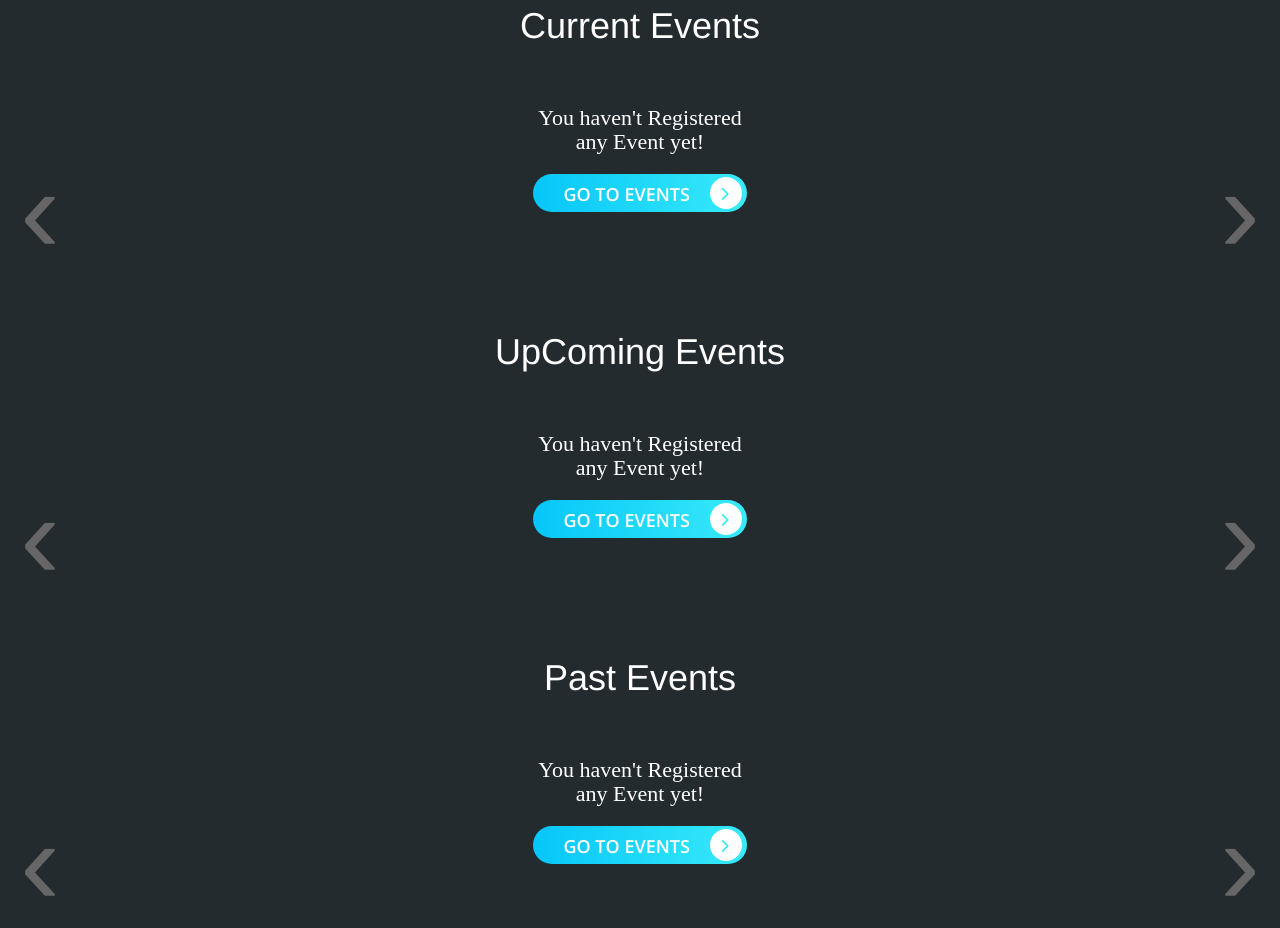
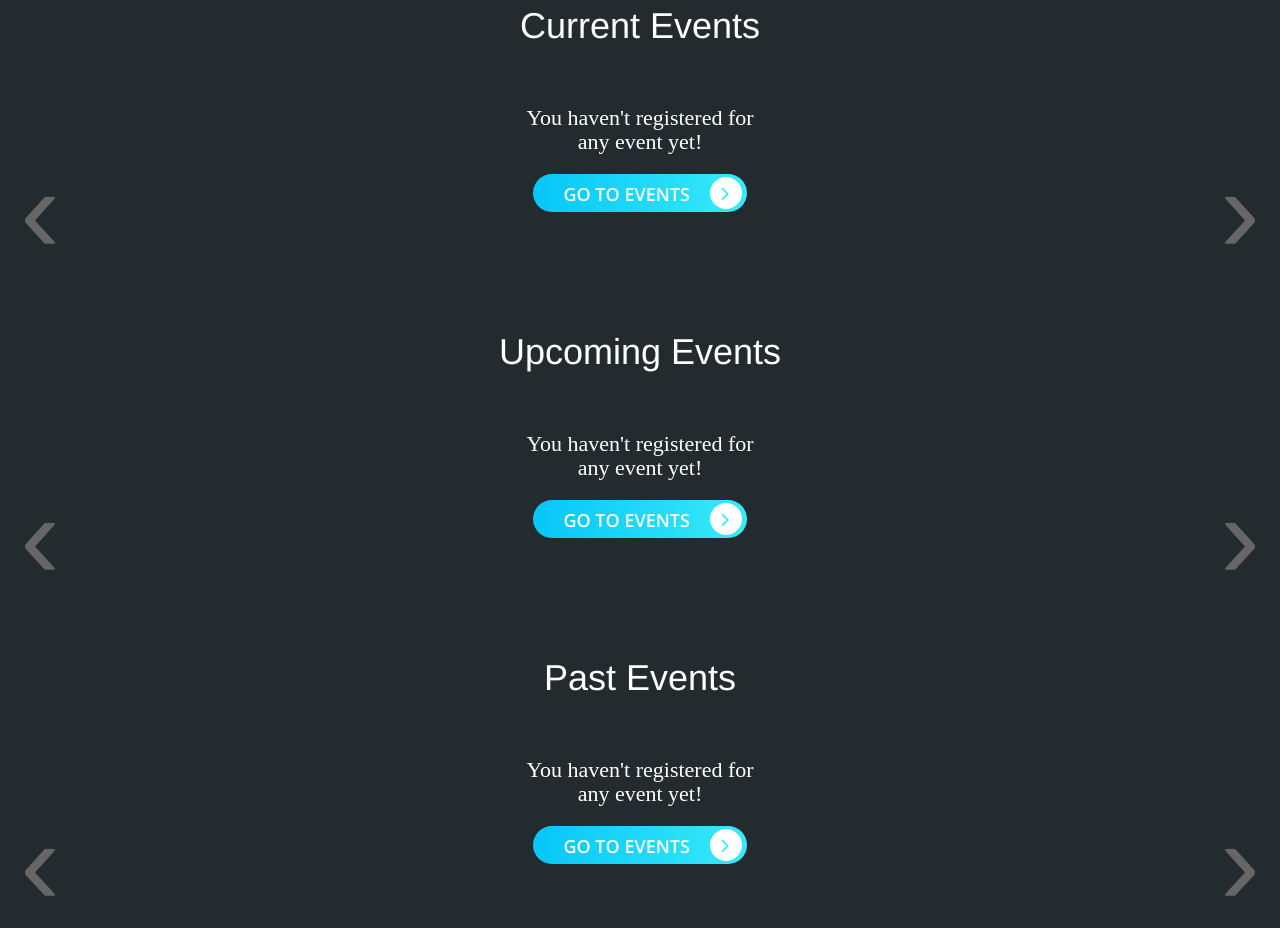
Before and after one commit to osc-vitap/oschub, a Django app: page /dashboard/ in a window 1280 px wide. Shown: the part 2073-3001 px from the top of the page. Run offline with Django 3.2, Linux system fonts and the light colour scheme; the visitor is signed in with stand-in values (Sample User, id 1); data that the repository does not hold is empty; some libraries are stand-ins or nearby versions; some web fonts are replaced.

Commit message:
Minor fixes in content.

```diff
--- a/dashboard/templates/dashboard/about.html
+++ b/dashboard/templates/dashboard/about.html
@@ -73,7 +73,7 @@
           knowledge and skill sharing towards a common goal.
         </p>
         <ul class="actions special"  style="z-index: 2;">
-          <li><a href="https://discord.gg/2qXPW7NVvN" target="_blank" rel="noopener" class="button" style="text-decoration: none;">Join Discord</a></li>
+          <li><a href="https://discord.gg/2qXPW7NVvN" target="_blank" rel="noopener" class="button" style="text-decoration: none;">Join our Discord</a></li>
         </ul>
       </footer>
     </div>
--- a/dashboard/templates/dashboard/main2.html
+++ b/dashboard/templates/dashboard/main2.html
@@ -229,7 +229,7 @@
             <div class="owl-carousel owl-carousel2 owl-theme">
                <div class="card text-center">
                    <div class="card-body text-center">
-                       <h5>You haven't Registered <br/>any Event yet!</h5>
+                       <h5>You haven't registered for <br/>any event yet!</h5>
                           <p class="card-text">
                         </p>
                           <a href="/eventreg/eventList/">
@@ -246,7 +246,7 @@
     <!-- --------------------------------upcoming events block------------- -->
     <div class="container-fluid gtco-news" id="news" >
       <div class="container">
-        <h2>UpComing Events</h2>
+        <h2>Upcoming Events</h2>
         {% if no_of_upcoming %}
         <div class="owl-carousel owl-carousel2 owl-theme">
           {% for event in upcoming  %}
@@ -277,7 +277,7 @@
             <div class="owl-carousel owl-carousel2 owl-theme">
                <div class="card text-center">
                    <div class="card-body text-center">
-                       <h5>You haven't Registered <br/>any Event yet!</h5>
+                       <h5>You haven't registered for<br/>any event yet!</h5>
                           <p class="card-text">
                         </p>
                           <a href="/eventreg/eventList/">
@@ -326,7 +326,7 @@
             <div class="owl-carousel owl-carousel2 owl-theme">
                <div class="card text-center">
                    <div class="card-body text-center">
-                       <h5>You haven't Registered <br/>any Event yet!</h5>
+                       <h5>You haven't registered for<br/>any event yet!</h5>
                           <p class="card-text">
                         </p>
                           <a href="/eventreg/eventList/">
```
